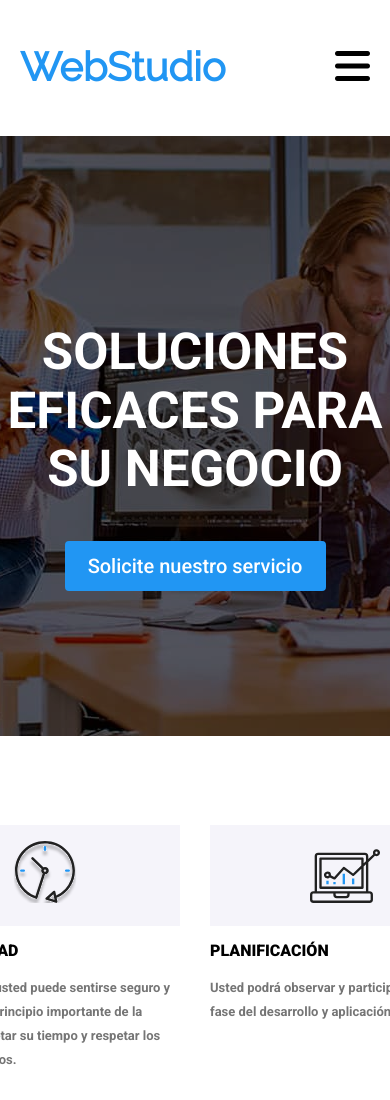
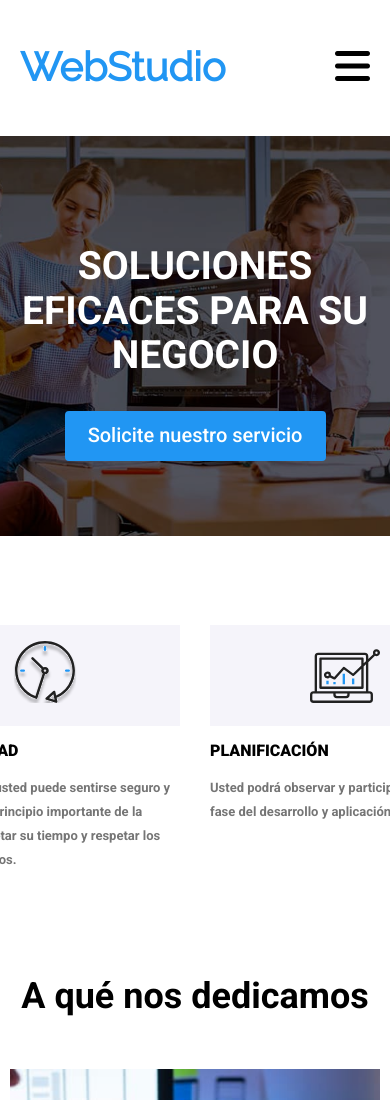
Before and after one commit to epsilon11101/goit-markup-hw-08, a website: page index.html in a window 390 px wide. Shown: the top 1100 px of the page. Drawn offline with nearby package versions, Linux system fonts and the light colour scheme.

Commit message:
added banner responsive styles

```diff
--- a/sass/components/_banner.scss
+++ b/sass/components/_banner.scss
@@ -25,3 +25,12 @@
         width: 696px;
     }
 }
+
+@media screen and (max-width:767px){
+.banner{
+    background: url('../images/webPage_images/banner.jpg') center / cover;
+    height: 400px;
+    font-size: 26px;
+}
+
+}
```
Also changed, not shown: css/main.css, 1 other file.
